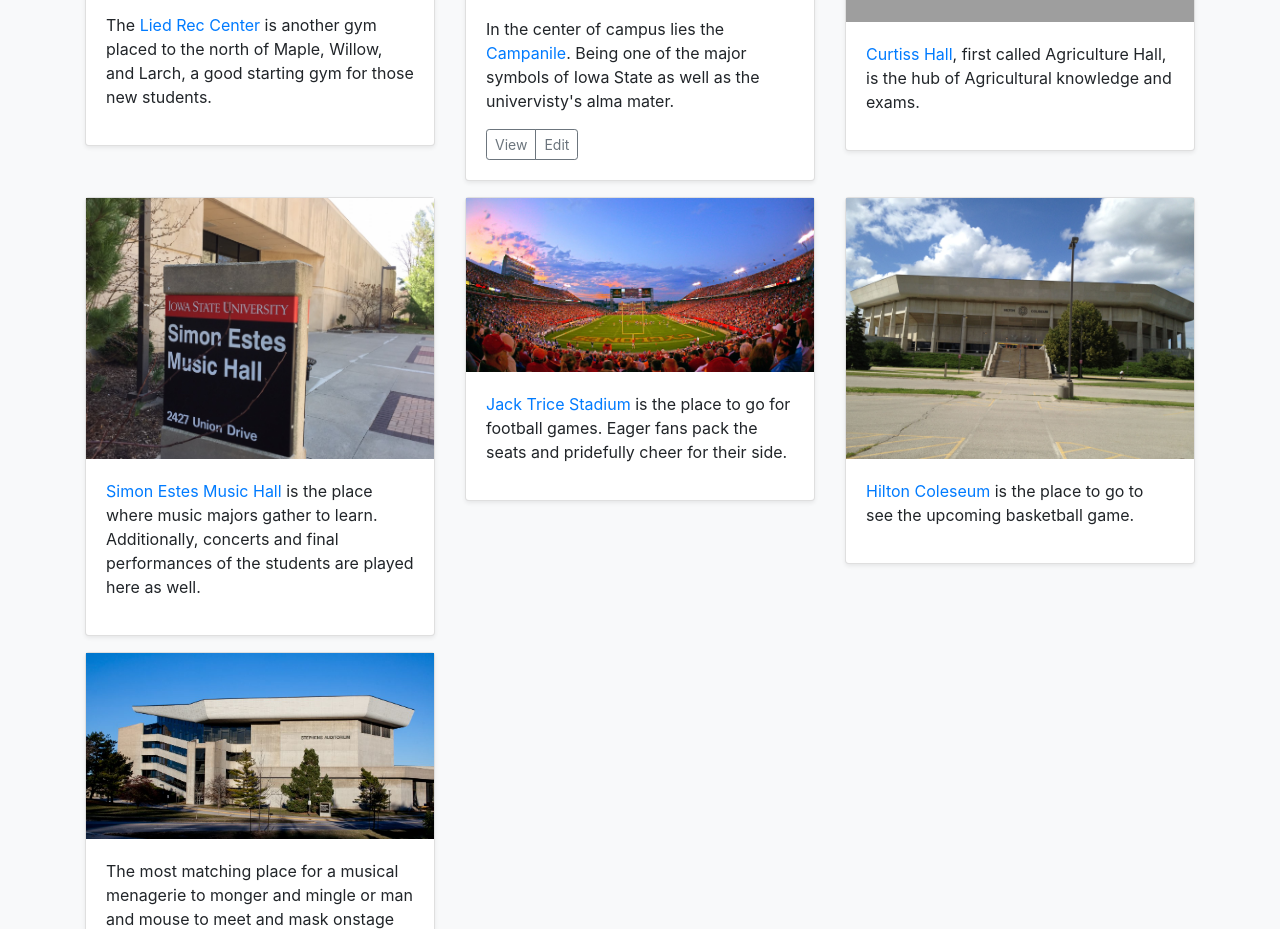
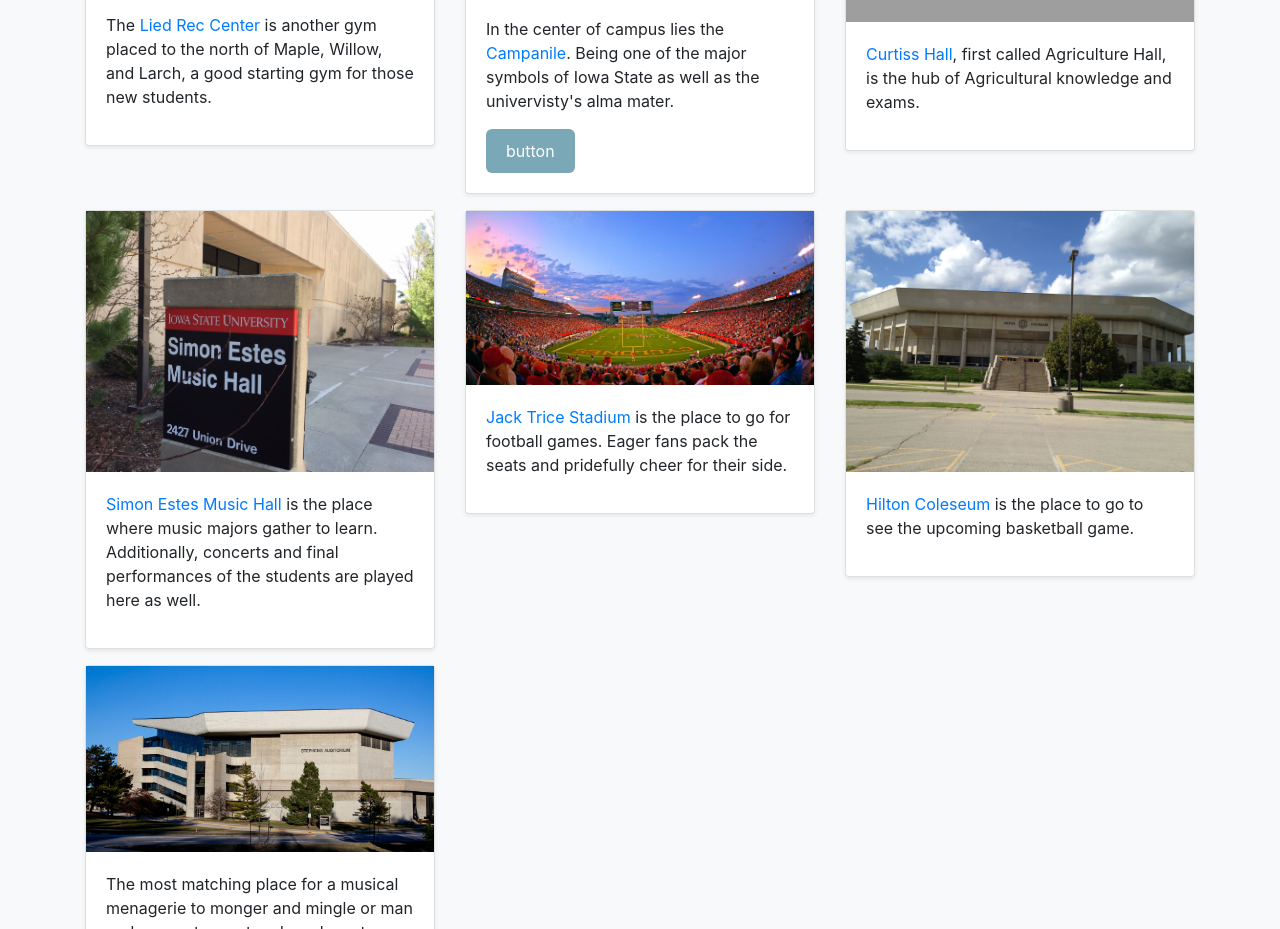
Before and after one commit to Christian-Deam/Midterm-Project, a plain HTML site: page album.html in a window 1280 px wide. Shown: the part 1429-2358 px from the top of the page. Drawn offline with nearby package versions, Linux system fonts and the light colour scheme; grey boxes are pictures that could not be loaded.

Commit message:
Created a button so we can push to new links/websites

```diff
--- a/album.html
+++ b/album.html
@@ -134,10 +134,7 @@
             <div class="card-body">
               <p class="card-text">In the center of campus lies the <a href="https://www.fpm.iastate.edu/maps/buildings/building.asp?id=19">Campanile</a>. Being one of the major symbols of Iowa State as well as the univervisty's alma mater.</p>
               <div class="d-flex justify-content-between align-items-center">
-                <div class="btn-group">
-                  <button type="button" class="btn btn-sm btn-outline-secondary">View</button>
-                  <button type="button" class="btn btn-sm btn-outline-secondary">Edit</button>
-                </div>
+                <a class="button" href="https://www.merriam-webster.com/dictionary/campanile">button</a>
                 <small class="text-muted"></small>
               </div>
             </div>
--- a/styles/album.css
+++ b/styles/album.css
@@ -56,3 +56,14 @@
   .headerContainer {
     background-color:rgba(0, 0, 0, .75);
   }
+
+  .button {
+    display: inline-block;
+    padding: 10px 20px;
+    text-align: center;
+    text-decoration: none;
+    color: #ffffff;
+    background-color: #7aa8b7;
+    border-radius: 6px;
+    outline: none;
+  }
```
